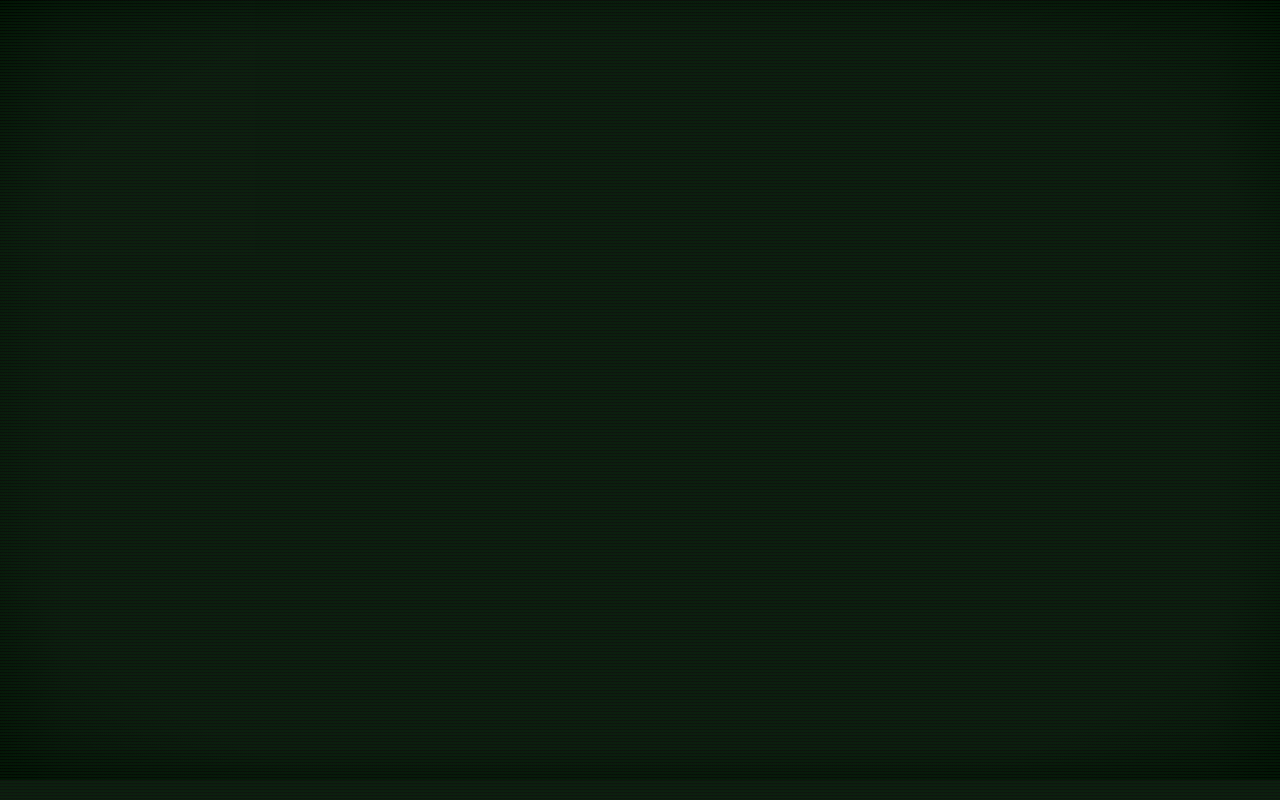
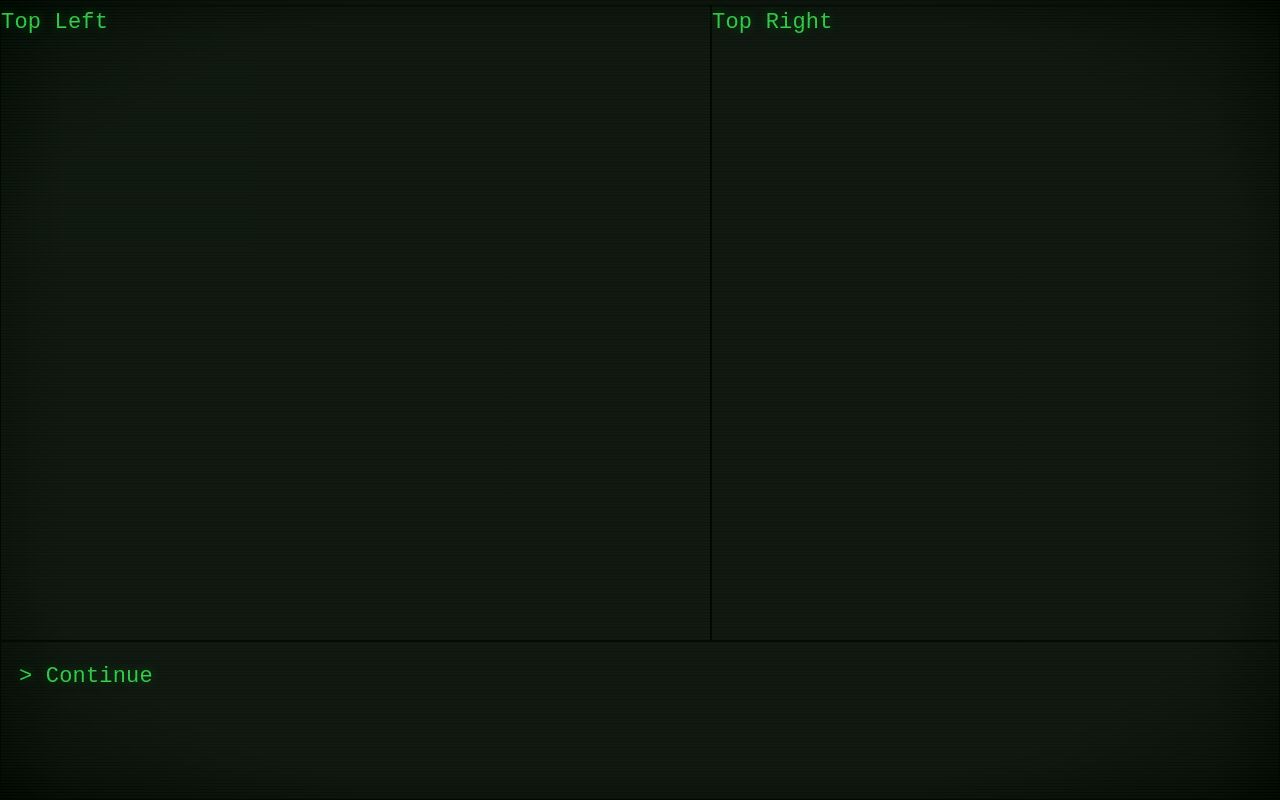
Before and after one commit to mpeck2023/ENGL389P4, a React (Vite) app in the folder p4port/: page / in a window 1280 px wide. Built offline with nearby package versions, Linux system fonts and the light colour scheme.

Commit message:
added 3 screen prototype

```diff
--- a/p4port/src/App.css
+++ b/p4port/src/App.css
@@ -315,3 +315,32 @@ body::before {
     background: hsl(var(--hue), 87%, 62%);
     border-radius: 10px;
 }
+
+.layout {
+  display: grid;
+  height: 100vh;
+  grid-template-columns: 5fr 4fr;
+  grid-template-rows: 4fr 1fr;
+  grid-template-areas:
+    "topLeft topRight"
+    "bottom bottom";
+}
+
+.topLeft {
+  grid-area: topLeft;
+  border: 1px solid black;
+}
+
+.topRight {
+  grid-area: topRight;
+  border: 1px solid black;
+}
+
+.bottom {
+  grid-area: bottom;
+  border: 1px solid black;
+}
+
+.controlPanel {
+    margin: 1rem;
+}
--- a/p4port/src/App.tsx
+++ b/p4port/src/App.tsx
@@ -75,11 +75,11 @@ function TitleContainer() {
 }
 
 function Title() {
-    <div className="title">WORKSPACE</div>
+    return <div className="title">WORKSPACE</div>
 }
 
 function AsciiArt() {
-    <div id="ascii-art" />
+    return <div id="ascii-art" />
 }
 
 function StartButton(props) {
@@ -113,11 +113,27 @@ function StoryBox(show) {
             }}
         >
             <Flare />
-            <Title />
+            {/* <Title />
             <Story />
-            <Choices />
+            <Choices /> */}
+            <div className="layout">
+                <div className="topLeft">Top Left</div>
+                <div className="topRight">Top Right</div>
+                <div className="bottom">
+                    <ControlPanel />
+                </div>
+            </div>
+
         </div>
     );
+}
+
+function ControlPanel() {
+    return (
+        <div className="controlPanel">
+            <p>{"> Continue"}</p>
+        </div>
+    )
 }
 
 function Story() {
```
